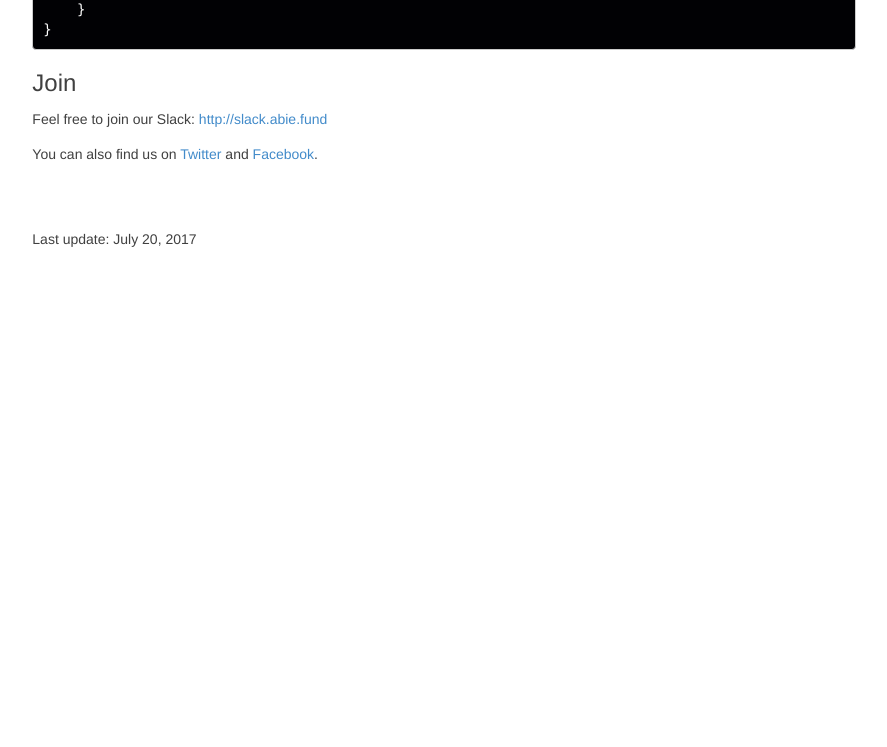
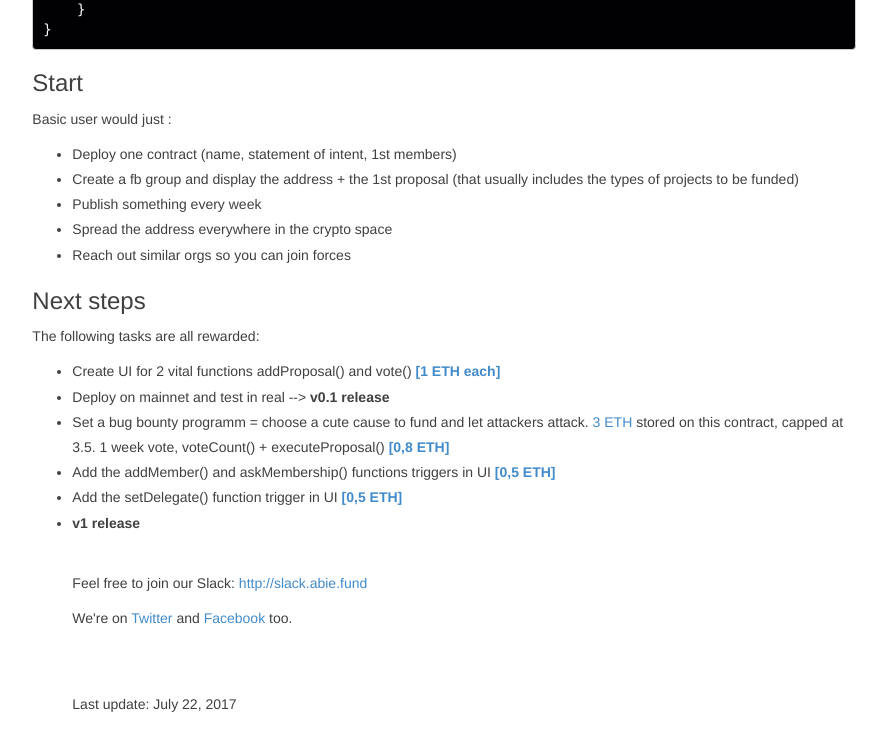
Before and after one commit to AbieFund/website, a plain HTML site: page index.html in a window 1280 px wide. Shown: the part 6514-7261 px from the top of the page, without its empty margins (196-1083 px from the left). Before the commit the page ends 6797 px from the top, so only its background shows below. Drawn offline with nearby package versions, Linux system fonts and the light colour scheme.

Commit message:
add reward

```diff
--- a/index.html
+++ b/index.html
@@ -53,6 +53,8 @@
 					<li>Members have one right to vote each proposal (including membership request)</li>
 					<li>As the vote follow the rules of liquid democracy, you can choose (or become) a delegate</li>
 					<li>You can switch delegate or switch to direct democracy</li></ul></p>
+
+
 
 
 					<h3>Code</h3>
@@ -333,10 +335,28 @@ contract AbieFund {
 }</code></pre>
 				<script src="./js/rainbow.min.js"></script>
 
-				<h3>Join</h3>
-				<p>Feel free to join our Slack: <a href="slack.abie.fund" target="_blank">http://slack.abie.fund</a></p>
-				<p>You can also find us on <a href="https://twitter.com/AbieFund">Twitter</a> and <a href="https://www.facebook.com/abiefund">Facebook</a>.
-				<br><br><br><p>Last update: July 20, 2017</p></div>
+				<h3>Start</h3>
+				<p>Basic user would just :</p>
+
+				<p><ul><li>Deploy one contract (name, statement of intent, 1st members)</li>
+				<li>Create a fb group and display the address + the 1st proposal (that usually includes the types of projects to be funded)</li>
+				<li>Publish something every week</li>
+				<li>Spread the address everywhere in the crypto space</li>
+				<li>Reach out similar orgs so you can join forces</li></p></ul>
+
+				<h3>Next steps</h3>
+				<p>The following tasks are all rewarded:</p>
+
+				<p><ul><li>Create UI for 2 vital functions addProposal() and vote() <a href="http://slack.abie.fund" target="_blank"><strong>[1 ETH each]</strong></a></li>
+				<li>Deploy on mainnet and test in real --> <strong>v0.1 release</strong></li>
+				<li>Set a bug bounty programm = choose a cute cause to fund and let attackers attack. <a href="http://slack.abie.fund" target="_blank">3 ETH</a> stored on this contract, capped at 3.5. 1 week vote, voteCount() + executeProposal() <a href="http://slack.abie.fund" target="_blank"><strong>[0,8 ETH]</strong></a></li>
+				<li>Add the addMember() and askMembership() functions triggers in UI <a href="http://slack.abie.fund" target="_blank"><strong>[0,5 ETH]</strong></a></li>
+				<li>Add the setDelegate() function trigger in UI <a href="http://slack.abie.fund" target="_blank"><strong>[0,5 ETH]</strong></a></li>
+				<li><strong>v1 release</strong></li></p>
+
+				</br><p>Feel free to join our Slack: <a href="slack.abie.fund" target="_blank">http://slack.abie.fund</a></p>
+				<p>We're on <a href="https://twitter.com/AbieFund">Twitter</a> and <a href="https://www.facebook.com/abiefund">Facebook</a> too.
+				<br><br><br><p>Last update: July 22, 2017</p></div>
 				<div class="col-lg-2"></div>
 			</div>
 		</div>
```
